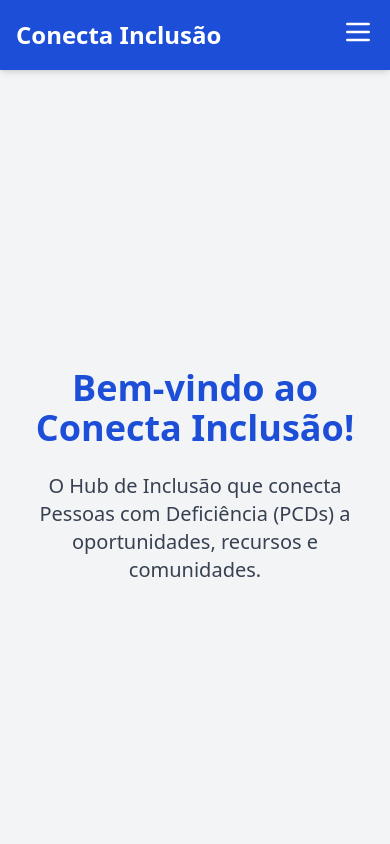
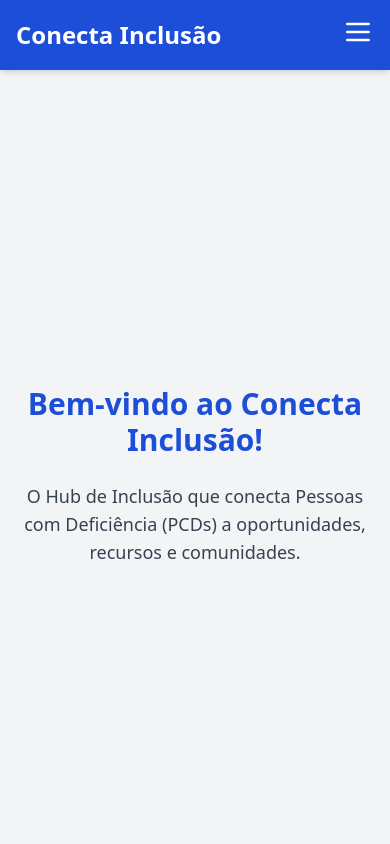
Before and after one commit to fisiofaz/conecta-inclusao-projeto-social, a React (Vite) app in the folder conectainclusao-frontend/: page /dashboard in a window 390 px wide. Shown: the top 844 px of the page. Built offline with nearby package versions, Linux system fonts and the light colour scheme.

Commit message:
fix(frontend): Melhora responsividade da DashboardPage

```diff
--- a/conectainclusao-frontend/src/pages/DashboardPage.jsx
+++ b/conectainclusao-frontend/src/pages/DashboardPage.jsx
@@ -1,15 +1,13 @@
 import React from "react";
-import { Link } from "react-router-dom";
-import Button from "../components/Button";
 
 function DashboardPage() {
   console.log("DashboardPage: Componente renderizou!");
   return (
-    <div className="flex flex-col items-center justify-center min-h-screen p-6 bg-gray-100">
-      <h2 className="mb-6 text-4xl font-extrabold text-center text-blue-700">
+    <div className="flex flex-col items-center justify-center min-h-screen p-6 text-center bg-gray-100 sm:p-8">
+      <h2 className="mb-6 text-3xl font-extrabold text-blue-700 sm:text-4xl">
         Bem-vindo ao Conecta Inclusão!
       </h2>
-      <p className="max-w-2xl mb-8 text-xl text-center text-gray-700">
+      <p className="max-w-2xl mx-auto mb-8 text-lg text-gray-700 sm:text-xl">
         O Hub de Inclusão que conecta Pessoas com Deficiência (PCDs) a
         oportunidades, recursos e comunidades.
       </p>
```
